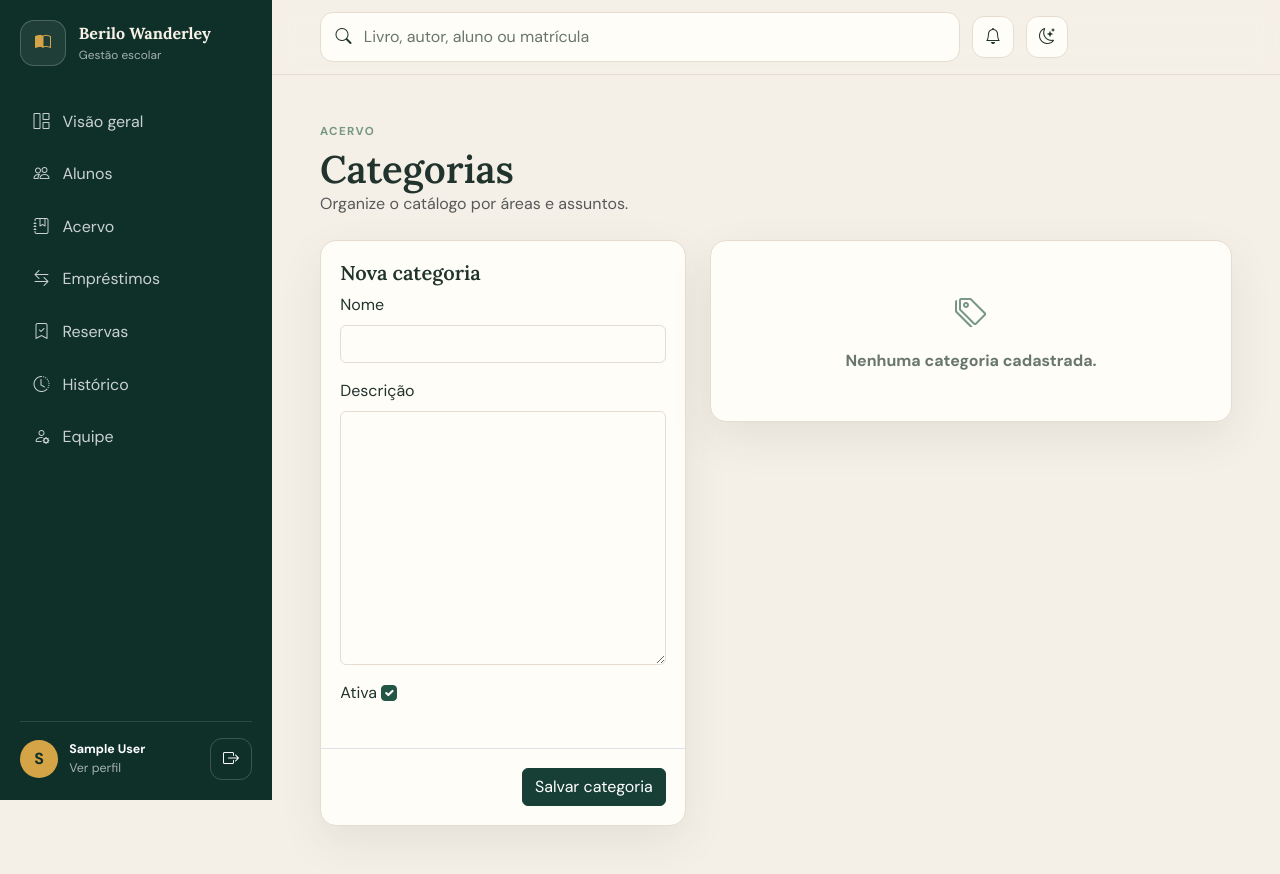
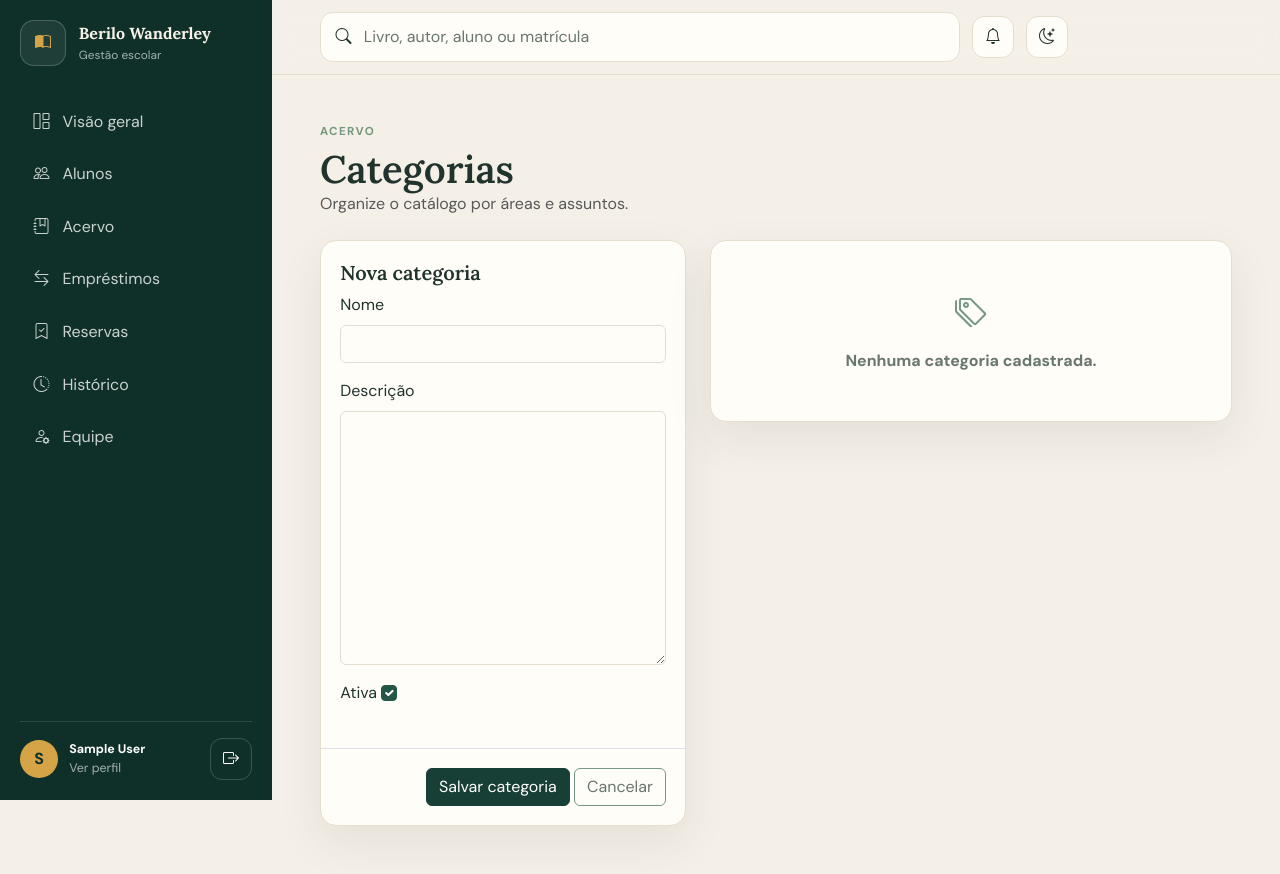
Before and after one commit to jhonnysampaio/SistemaBibliotecario, a Django app: page /livros/categorias/ in a window 1280 px wide. Run offline with Django 5.2, Linux system fonts and the light colour scheme; the visitor is signed in with stand-in values (Sample User, id 1); data that the repository does not hold is empty.

Commit message:
adiciona botao de cancelamento nas categorias

```diff
--- a/SistemaBibliotecario/livros/templates/livros/categorias.html
+++ b/SistemaBibliotecario/livros/templates/livros/categorias.html
@@ -47,6 +47,13 @@
                     <button class="btn btn-primary" type="submit">
                         Salvar categoria
                     </button>
+
+                    <a
+                    href="{% url 'livros:lista' %}"
+                    class="btn btn-outline-secondary"
+                    >
+                    Cancelar
+                </a>
                 </div>
             </form>
         </div>
```
